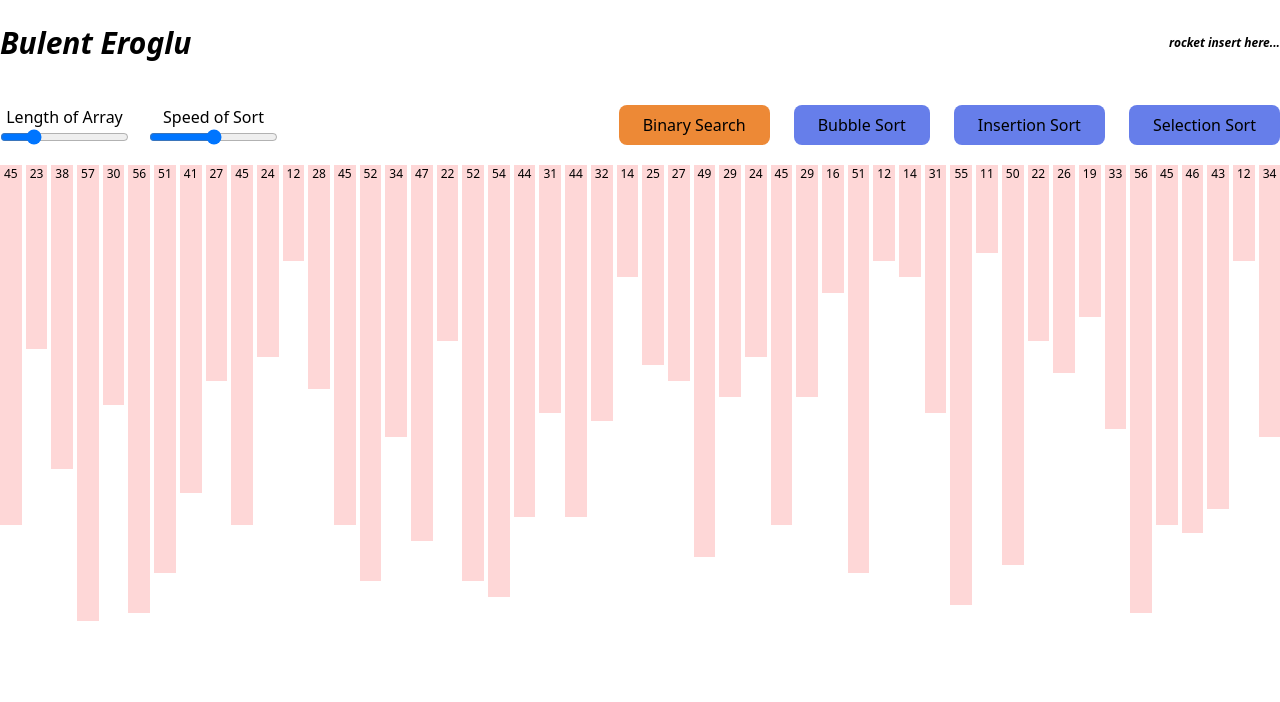
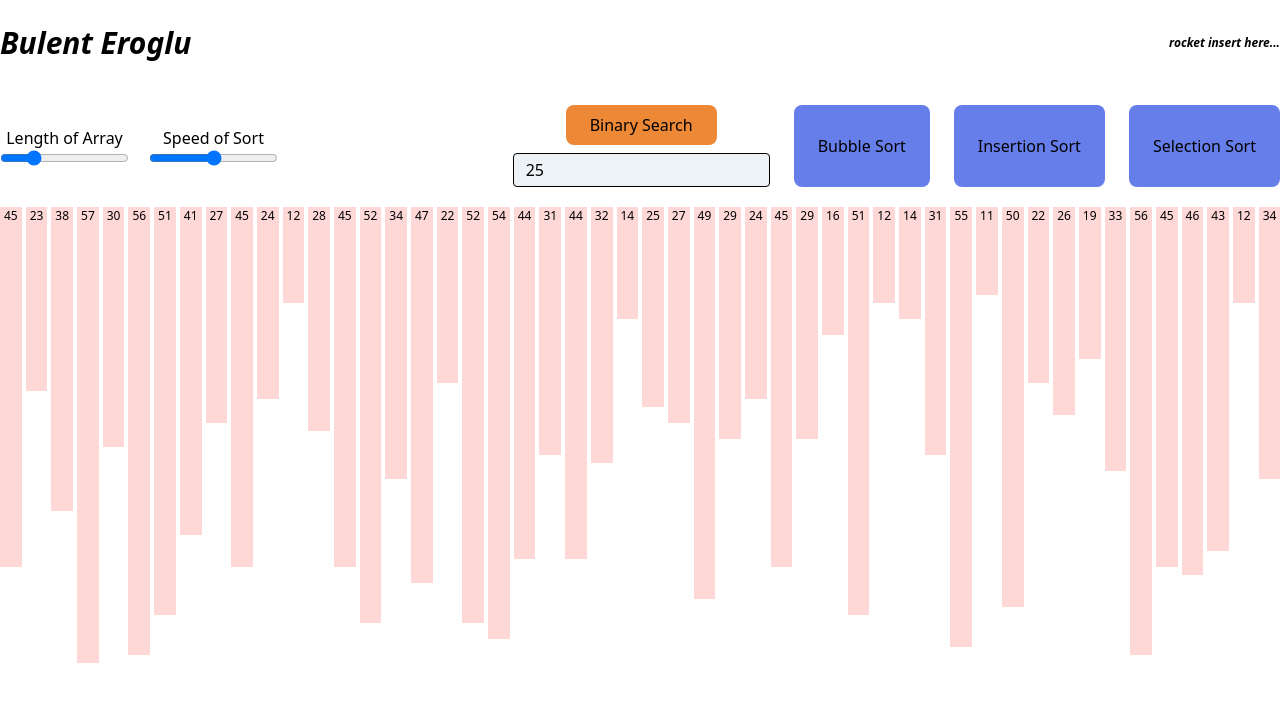
Before and after one commit to bulenteroglu/Sorting-Visualizer, a React (Vite) app in the folder packages/frontend/: page / in a window 1280 px wide. Shown: the top 702 px of the page. Built offline with nearby package versions, Linux system fonts and the light colour scheme.

Commit message:
done stuff

```diff
--- a/packages/frontend/src/Page/Page.jsx
+++ b/packages/frontend/src/Page/Page.jsx
@@ -4,19 +4,18 @@ import { sleep } from '../helper/sleep';
 
 function Array({ array, currentIdx, CurrentIdx1, pointerLeft, pointerRight }) {
   return (
-    <div className={clsx('w-full flex  mt-5 h-full space-x-1')}>
+    <div className={clsx('w-full flex mt-5 h-full space-x-1')}>
       {array.map((arr, i) => (
         <div
           style={{ height: `${arr}%` }}
           key={i}
-          data-tip='hello world'
           className={clsx(
             currentIdx === i ? 'bg-green-200' : 'bg-red-200',
             pointerLeft === i && 'bg-indigo-500',
             pointerRight === i && 'bg-indigo-500',
-            'text-xs flex justify-center w-12',
+            'text-xs flex justify-center',
             CurrentIdx1 === i ? 'bg-blue-200' : 'bg-red-200',
-            array.length > 45 && 'w-2'
+            array.length > 20 ? 'w-6' : 'w-2'
           )}
         >
           {array.length < 51 && arr}
@@ -129,8 +128,10 @@ export default function Page() {
     let left = 0;
     let right = array.length - 1;
 
-    setPointerRight(right);
+    setPointerRight(array.length - 1);
     setPointerLeft(left);
+
+    console.log(array.length);
 
     while (left <= right) {
       await sleep(speed);
@@ -139,16 +140,21 @@ export default function Page() {
 
       if (potentialMatch === target) {
         setCurrentIdx(middle);
+        console.log('TARGET' + middle);
         return middle;
       } else if (target < potentialMatch) {
         right = middle - 1;
         setPointerRight(right);
+        console.log('POINTER RIGHT: ' + right);
       } else {
         left = middle + 1;
         setPointerLeft(left);
+        console.log('POINTER LEFT: ' + left);
       }
     }
-    alert('askjasjhk');
+    // currentIdx(null);
+    // setPointerRight(null);
+    // setPointerLeft(null);
     return -1;
   }
 
@@ -187,6 +193,7 @@ export default function Page() {
         </div>
         <div>
           <ul className='flex space-x-6'>
+            <div className='space-y-2 flex flex-col items-center justify-center'>
               <button
                 disabled={sortActive}
                 onClick={() => binarySearch(array, target)}
@@ -198,6 +205,14 @@ export default function Page() {
               >
                 Binary Search
               </button>
+              <input
+                className='bg-gray-200 rounded px-3 py-1 focus:outline-none border border-black'
+                type='text'
+                placeholder='enter something'
+                value={target}
+                onChange={(e) => setTarget(e.target.value)}
+              />
+            </div>
             <button
               disabled={sortActive}
               onClick={() => bubbleSort(array)}
```
Lines whose indentation alone changed are shown as unchanged.
